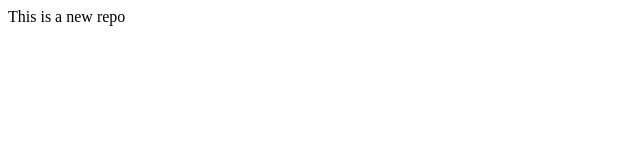
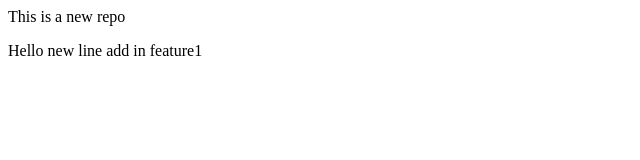
Before and after one commit to Jeel9779/localrepo, a plain HTML site: page index.html in a window 1280 px wide. Shown: the whole page, without its empty margins (0-640 px from the left). Drawn offline with Linux system fonts and the light colour scheme.

Commit message:
Add New Line

```diff
--- a/index.html
+++ b/index.html
@@ -1 +1,2 @@
 <p> This is a new repo</p>
+<p> Hello new line add in feature1</p>
```
Also changed, not shown: 1 other file.
